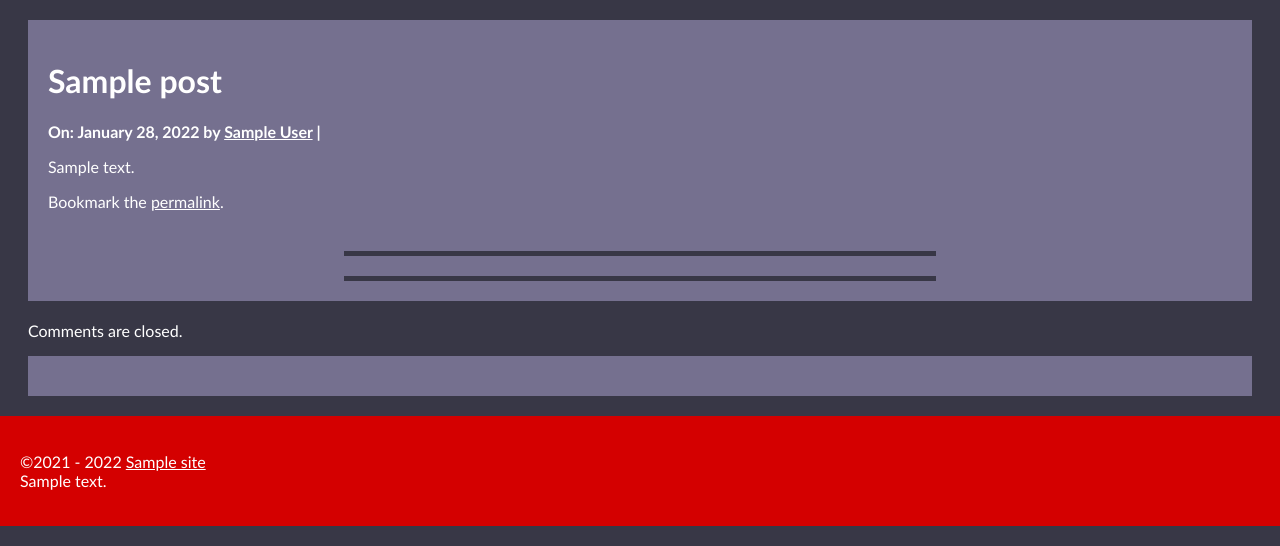
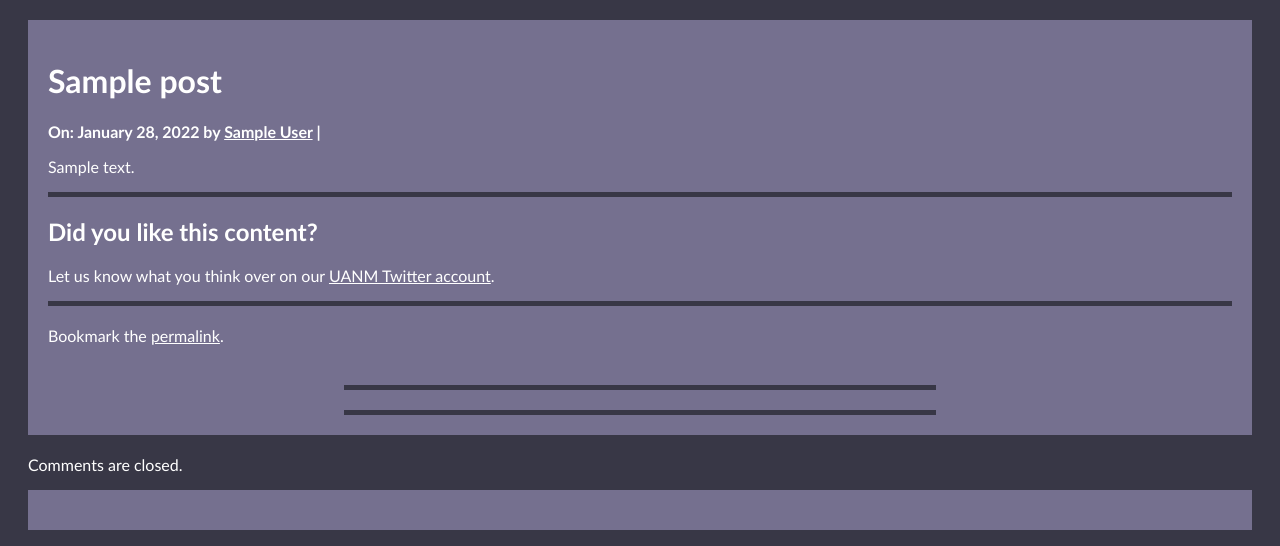
Before and after one commit to tw2113/upallnightmovies, a WordPress theme: template themes/uanm/single.php in a window 1280 px wide. Shown: the part 204-750 px from the top of the page. Run offline with PHP 8.4 and a stand-in for WordPress, Linux system fonts and the light colour scheme; the site name, menu and one post (Sample post) are stand-ins, and other content is empty.

Commit message:
new comment encouragement

```diff
--- a/themes/uanm/functions.php
+++ b/themes/uanm/functions.php
@@ -75,6 +75,28 @@ function uanm_posted_in() {
 	$posted_in[] = 'Bookmark the <a class="u-url" href="' . esc_url( get_the_permalink() ) . '" rel="bookmark">permalink</a>.';
 
 	echo implode( ', ', $posted_in );
+}
+
+function uanm_encourage_comments() {
+    ob_start();
+    ?>
+    <div class="encourage-comments">
+    <h2>Did you like this content?</h2>
+    <?php
+    if ( comments_open() ) {
+        ?>
+        <p>Give us an earful in the <a href="#respond">comments section</a> below.</p>
+        <?php
+    } else {
+        ?>
+            <p>Let us know what you think over on our <a href="https://twitter.com/uanmovies" target="_blank" rel="me noopener">UANM Twitter account</a>.</p>
+        <?php
+    }
+    ?>
+    </div>
+    <?php
+
+    echo ob_get_clean();
 }
 
 function uanm_remove_watched_tag( $terms, $post_id, $taxonomy ) {
--- a/themes/uanm/single.php
+++ b/themes/uanm/single.php
@@ -17,6 +17,8 @@
 				    <?php the_content(); ?>
 				    <footer>
 				    <?php wp_link_pages( array( 'before' => '' . 'Pages:', 'after' => '' ) ); ?>
+
+					<?php uanm_encourage_comments(); ?>
 
 					<?php uanm_posted_in(); ?>
 
--- a/themes/uanm/style.css
+++ b/themes/uanm/style.css
@@ -486,7 +486,12 @@ footer .single-post-nav {
 	list-style: none;
 	padding-left: 0;
 }
-
+.encourage-comments {
+	border: solid var(--uanm-dark-purple) 5px;
+	border-left-width: 0;
+	border-right-width: 0;
+	margin-bottom: 20px;
+}
 .authorbio {
 	align-items: center;
 	border: solid var(--uanm-dark-purple) 5px;
```
